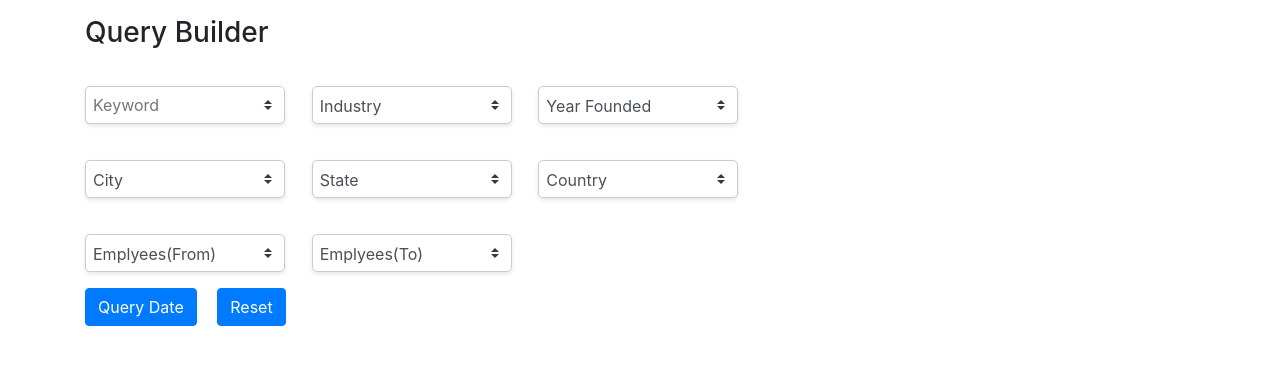
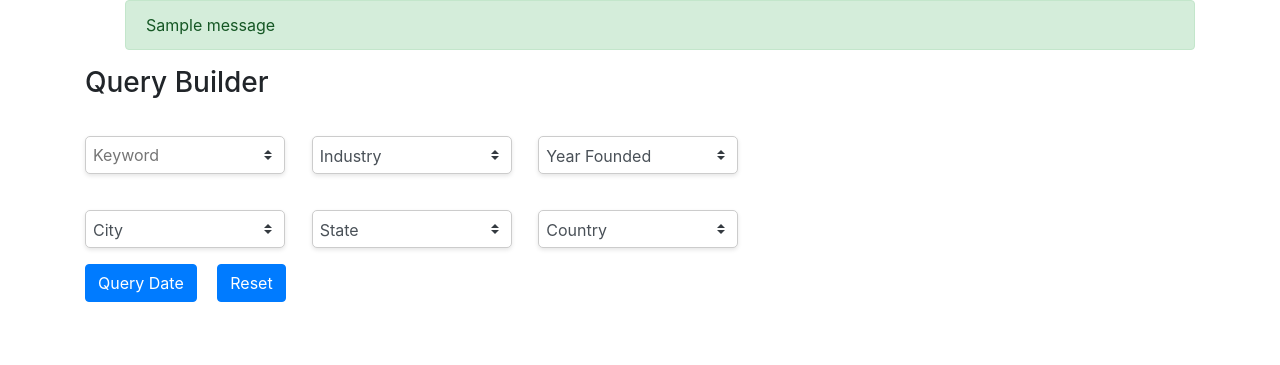
Before and after one commit to Prasannajit143/Django-Project-catalyst-count, a Django app: page /query_builder in a window 1280 px wide. Shown: the part 56-421 px from the top of the page. Run offline with Django 4.2, Linux system fonts and the light colour scheme; tables that the repository leaves empty hold one stand-in row (values such as "Sample post"); one stand-in notice (Sample message) is shown.

Commit message:
Query Builder

```diff
--- a/app/urls.py
+++ b/app/urls.py
@@ -9,4 +9,5 @@ urlpatterns = [
     path('add_user/',add_user,name="add_user"),
     path('save_user',save_user,name="save_user"),
     path('csv-uploader/', CsvUploader.as_view(), name='csv_uploader'),
+    path('filter/',filter,name="filter"),
 ]
--- a/app/views.py
+++ b/app/views.py
@@ -3,11 +3,15 @@ from django.contrib.auth.models import User
 from rest_framework import viewsets
 from .models import *
 from .serializers import *
+from django.http import HttpResponse
 from django.views.generic import TemplateView
 from django.shortcuts import render
 from django.utils import timezone
 from django.db import connection
 import pandas as pd
+from django.db.models import Q
+from django.contrib import messages
+import time
 
 def Home(request):
     return redirect('/accounts/login')
@@ -67,7 +71,6 @@ def save_user(requst):
 class CsvUploader(TemplateView):
     template_name = 'file_upload.html'
     def post(self, request):
-        start_time = timezone.now()
         csv_file = request.FILES['csv']
         file = pd.read_csv(csv_file)
         locality_split = file['locality'].str.split(',', expand=True)
@@ -84,7 +87,7 @@ class CsvUploader(TemplateView):
 
         if var1*10!=length:
             li.append(df.iloc[var1*10:,:])
-
+        t1 = time.perf_counter()
         for i in li:
             cursor = connection.cursor()
             cols = 'data_id, name, domain, year_founded, industry, size_range,country,linkdin_url, current_employee_estimate, total_employee_estimate,city,state'
@@ -94,4 +97,22 @@ class CsvUploader(TemplateView):
             cursor.executemany(query, values)
             connection.commit()
             print("Data inserted successfully!")
+        t2 = time.perf_counter()
+        messages.success(request,f'File loaded within {t2-t1} sec ')
         return redirect("/home")
+
+def filter(request):
+    keyword = request.POST.get('keyword')
+    industry = request.POST.get('industry')
+    year_founded = request.POST.get('year_founded')
+    city = request.POST.get('city')
+    state = request.POST.get('state')
+    country = request.POST.get('country')
+
+    query = csvdata.objects.filter(Q(name__icontains=keyword) or Q(industry=industry) or Q(year_founded=year_founded) or
+                                   Q(city=city) or Q(state=state) or Q(country=country) )
+    count=query.count()
+    print(query.count())
+    # messages.add_message(request,  )
+    messages.success(request,f'{count} records found for the query')
+    return redirect('/query_builder')
--- a/templates/query_builder.html
+++ b/templates/query_builder.html
@@ -33,10 +33,19 @@
 
 </style>
 <div class="container">
+  {% if messages %}
+    <ul class="messages">
+        {% for message in messages %}
+        <div class="alert alert-success ml-0" role="alert">
+          {% if message.tags %} {% endif %}{{ message }}
+        </div>
+        {% endfor %}
+    </ul>
+  {% endif %}
     <h3 class="mb-3 mt-3"> Query Builder</h3>
-
     <div style="width:650px">
-    <form>
+    <form id="example-form1" action="/filter/" method="post" enctype="multipart/form-data" >
+      {% csrf_token %}
     <div class="row">
       <div class="col-4">
         {% comment %} <select class="custom-select form-select form-select-lg mb-3 mr-5" aria-label=".form-select-lg example">
@@ -45,10 +54,10 @@
             <option value="2">Two</option>
             <option value="3">Three</option>
           </select> {% endcomment %}
-          <input class="custom-select form-select form-select-lg mb-3 mr-5" type="text" name="Keyword" placeholder="Keyword"/>
+          <input class="custom-select form-select form-select-lg mb-3 mr-5" type="text" name="keyword" placeholder="Keyword"/>
       </div>
       <div class="col-4 ">
-        <select class="custom-select form-select form-select-lg mb-3 mr-5" aria-label=".form-select-lg example">
+        <select class="custom-select form-select form-select-lg mb-3 mr-5" name="industry" aria-label=".form-select-lg example">
             <option selected>Industry</option>
             {% for i in Industry %}
             <option value="{{forloop.counter}}">{{i}}</option>
@@ -56,7 +65,7 @@
           </select>
       </div>
       <div class="col-4">
-        <select class=" custom-select form-select form-select-lg mb-3" aria-label=".form-select-lg example">
+        <select class="custom-select form-select form-select-lg mb-3" name="year_founded" aria-label=".form-select-lg example">
             <option selected>Year Founded</option>
             {% for i in year_founded %}
             <option value="{{forloop.counter}}">{{i}}</option>
@@ -64,7 +73,7 @@
           </select>
       </div>
       <div class="col-4">
-        <select class="custom-select form-select form-select-lg mb-3" aria-label=".form-select-lg example">
+        <select class="custom-select form-select form-select-lg mb-3" name="city" aria-label=".form-select-lg example">
             <option selected>City</option>
             {% for i in city %}
             <option value="{{forloop.counter}}">{{i}}</option>
@@ -72,7 +81,7 @@
           </select>
       </div>
       <div class="col-4">
-        <select class="custom-select form-select form-select-lg mb-3" aria-label=".form-select-lg example">
+        <select class="custom-select form-select form-select-lg mb-3" name="state" aria-label=".form-select-lg example">
             <option selected>State</option>
             {% for i in state %}
             <option value="{{forloop.counter}}">{{i}}</option>
@@ -80,32 +89,17 @@
           </select>
       </div>
       <div class="col-4">
-        <select class="custom-select form-select form-select-lg mb-3" aria-label=".form-select-lg example">
+        <select class="custom-select form-select form-select-lg mb-3" name="country" aria-label=".form-select-lg example">
             <option selected>Country</option>
             {% for i in country %}
             <option value="{{forloop.counter}}">{{i}}</option>
             {% endfor %}
           </select>
       </div>
-      <div class="col-4">
-        <select class="custom-select form-select form-select-lg mb-3" aria-label=".form-select-lg example">
-            <option selected>Emplyees(From)</option>
-            <option value="1">One</option>
-            <option value="2">Two</option>
-            <option value="3">Three</option>
-          </select>
-      </div>
-      <div class="col-4">
-        <select class="custom-select form-select form-select-lg mb-3" aria-label=".form-select-lg example">
-            <option selected>Emplyees(To)</option>
-            <option value="1">One</option>
-            <option value="2">Two</option>
-            <option value="3">Three</option>
-          </select>
-      </div>
+
     </div>
+    <input type="submit" class="btn btn-primary" value="Query Date"> <span class="ml-3"><input type="button" class="btn btn-primary" onClick="window.location.reload();" value="Reset"></span>
 </form>
-<input type="submit" class="btn btn-primary" value="Query Date"> <span class="ml-3"><input type="submit" class="btn btn-primary" value="Reset"></span>
 
 </div>
   </div>
```
Also changed, not shown: app/filters.py (deleted, +0 -15 lines), templates/file_upload.html (+9 -4 lines).
